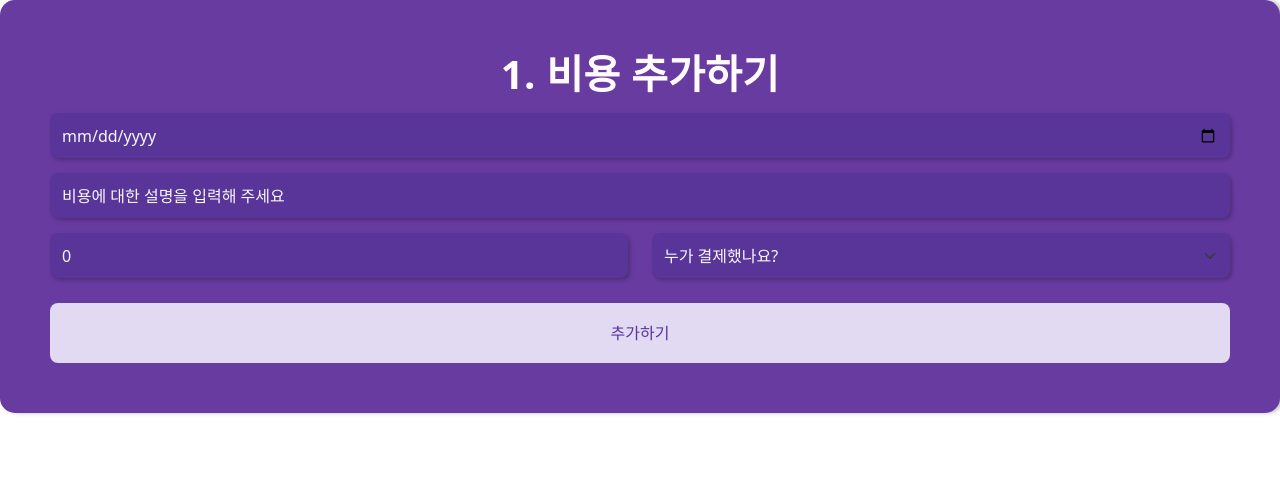
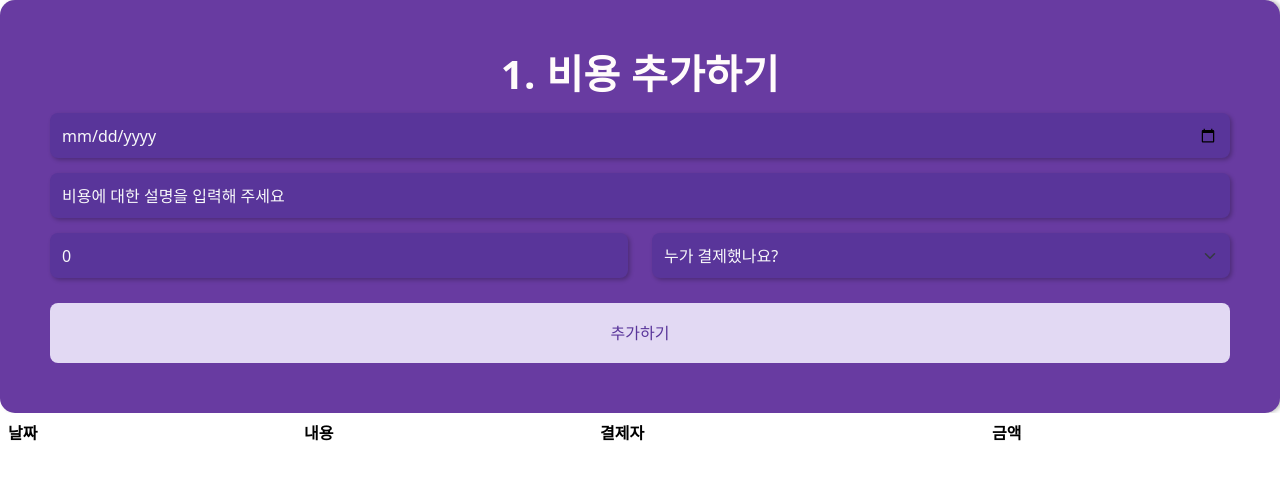
Before and after one commit to peachez-z/-, a React (Create React App) app: page /expense in a window 1280 px wide. Shown: the top 480 px of the page. Built offline with nearby package versions, Linux system fonts and the light colour scheme.

Commit message:
feat: 정산 리스트 컴포넌트 구현

```diff
--- a/src/components/AddExpenseForm.jsx
+++ b/src/components/AddExpenseForm.jsx
@@ -119,6 +119,7 @@ export default function AddExpenseForm() {
                   <option disabled value="">
                     누가 결제했나요?
                   </option>
+                  <option>가을</option>
                   {members.map((member) => (
                     <option key={member} value={member}>
                       {member}
--- a/src/components/ExpenseMain.jsx
+++ b/src/components/ExpenseMain.jsx
@@ -1,9 +1,11 @@
 import AddExpenseForm from "./AddExpenseForm";
+import ExpenseTable from "./ExpenseTable";
 
 export default function ExpenseMain() {
   return (
     <div>
       <AddExpenseForm />
+      <ExpenseTable />
     </div>
   );
 }
--- /dev/null
+++ b/src/components/ExpenseTable.jsx
@@ -0,0 +1,29 @@
+import { useRecoilValue } from "recoil";
+import { expensesState } from "../state/expenses";
+import { Table } from "react-bootstrap";
+
+export default function ExpenseTable() {
+  const expenses = useRecoilValue(expensesState);
+  return (
+    <Table borderless hover responsive>
+      <thead>
+        <tr>
+          <th>날짜</th>
+          <th>내용</th>
+          <th>결제자</th>
+          <th>금액</th>
+        </tr>
+      </thead>
+      <tbody>
+        {expenses.map(({ date, desc, amount, payer }) => (
+          <tr>
+            <td>{date}</td>
+            <td>{desc}</td>
+            <td>{payer}</td>
+            <td>{amount}원</td>
+          </tr>
+        ))}
+      </tbody>
+    </Table>
+  );
+}
```
